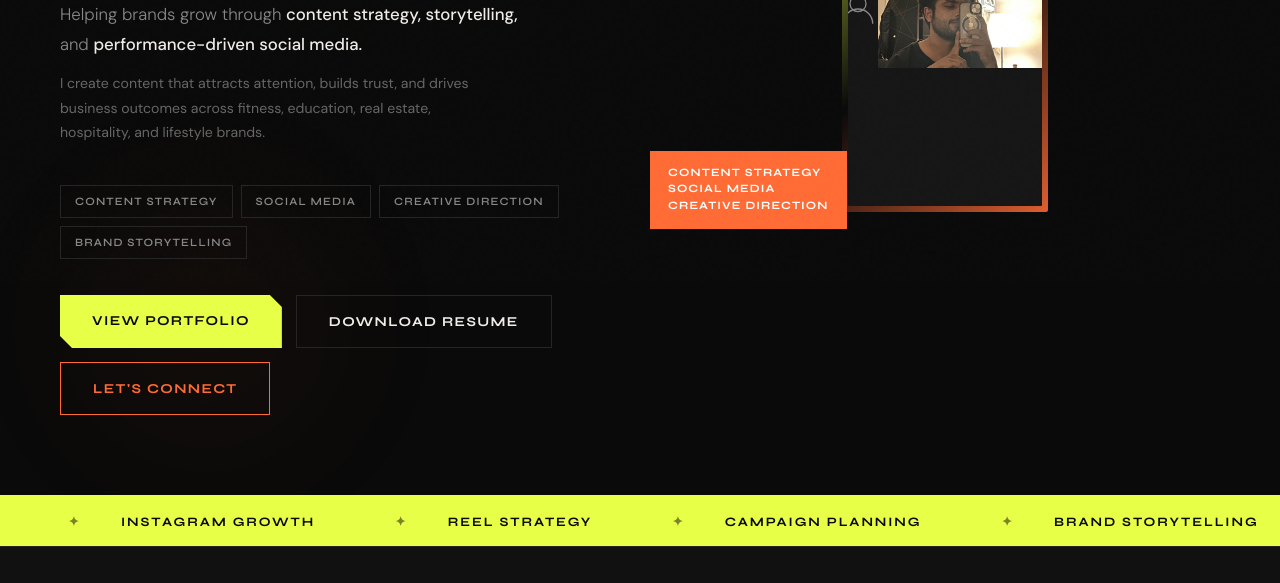
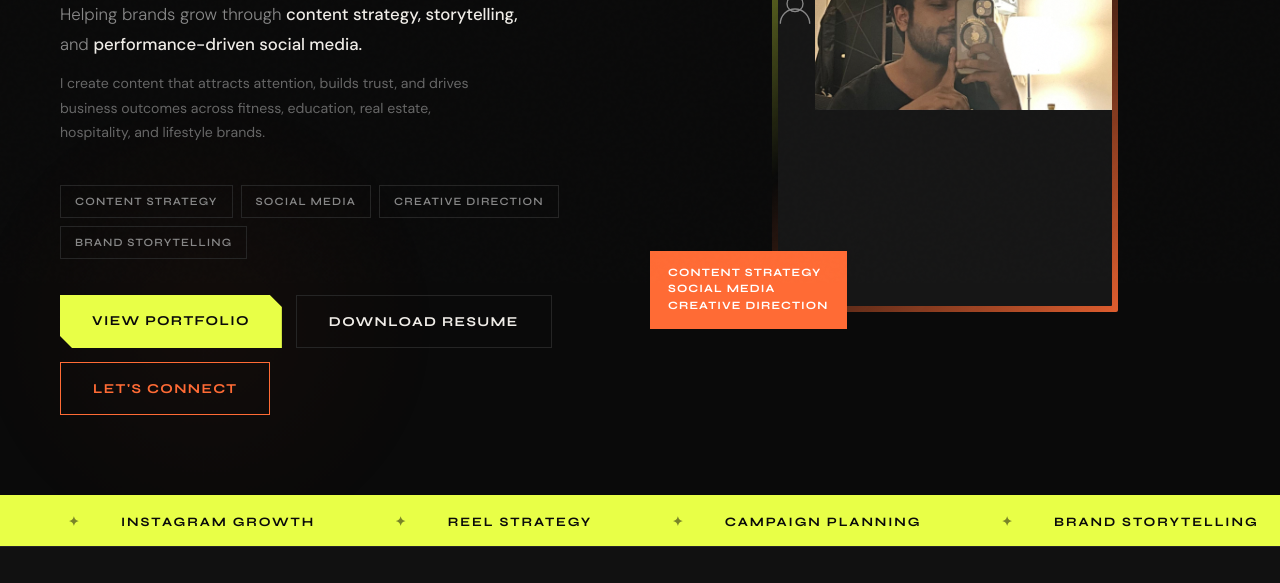
Before and after one commit to Sanidhya189/Sanidhyaaa, a plain HTML site: page index.html in a window 1280 px wide. Shown: the part 517-1100 px from the top of the page. Drawn offline with Linux system fonts and the light colour scheme.

Commit message:
Resize hero image wrapper dimensions

```diff
--- a/index.html
+++ b/index.html
@@ -296,7 +296,7 @@
   }
   .hero-img-wrap {
     position: relative;
-    width: 200px; height: 400px;
+    width: 340px; height: 600px;
   }
   .hero-img-wrap::before {
     content: '';
```
